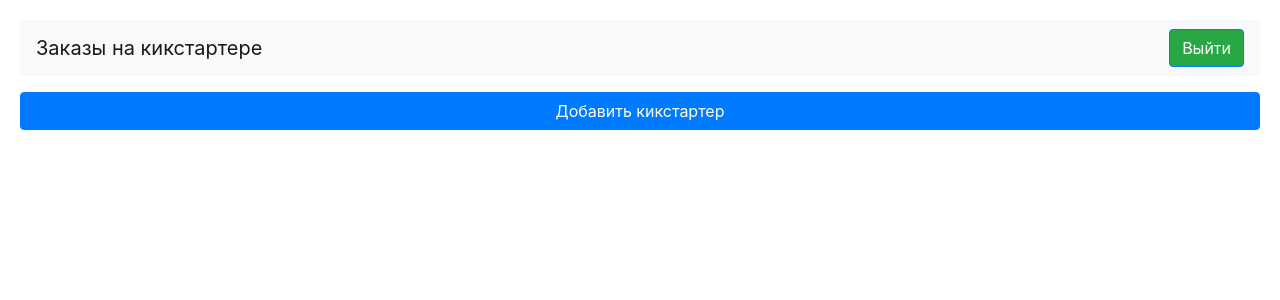
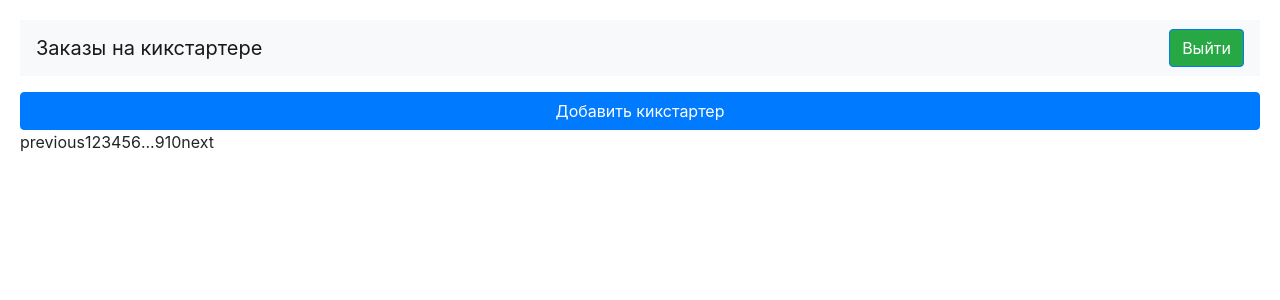
Before and after one commit to dzencot/boardgame-kickstarters-web, a React (Create React App) app: page /foundedKickstarters in a window 1280 px wide. Shown: the top 300 px of the page. Built offline with nearby package versions, Linux system fonts and the light colour scheme; sample sign-in values are in the browser's storage.

Commit message:
add pagination

```diff
--- a/package.json
+++ b/package.json
@@ -31,6 +31,7 @@
     "react-bootstrap": "^1.6.0",
     "react-dom": "^17.0.2",
     "react-i18next": "^11.8.15",
+    "react-paginate": "^7.1.3",
     "react-redux": "^7.2.4",
     "react-router-dom": "^5.2.0",
     "react-scripts": "4.0.3",
--- a/src/components/FoundedKickstartersPage.jsx
+++ b/src/components/FoundedKickstartersPage.jsx
@@ -1,7 +1,8 @@
 // @ts-check
 
 import React, { useEffect, useState } from 'react';
-import { Button, Image, ListGroup, Form } from 'react-bootstrap';
+import { Button, Image, ListGroup, Form, Pagination } from 'react-bootstrap';
+import ReactPaginate from 'react-paginate';
 import { useSelector, useDispatch } from 'react-redux';
 import { useTranslation } from 'react-i18next';
 import { useHistory } from 'react-router-dom';
@@ -43,7 +44,7 @@ const FoundedKickstarter = (props) => {
 const FoundedKickstartersPage = () => {
   const { t } = useTranslation();
   const dispatch = useDispatch();
-  const foundedKickstarters = useSelector((state) => state.foundedKickstartersInfo.foundedKickstarters); // eslint-disable-line
+  const { foundedKickstarters, currentPage } = useSelector((state) => state.foundedKickstartersInfo); // eslint-disable-line
   const history = useHistory();
 
   log('foundedKickstarters', foundedKickstarters);
@@ -65,9 +66,29 @@ const FoundedKickstartersPage = () => {
     history.replace({ pathname: `${routes.mainPage()}` });
   };
 
+  const pageCount = 10;
+
+  const handlePageClick = (event) => {
+    dispatch(actions.selectPage({ page: event.selected }));
+    log('handleClick', event);
+  };
+
   return (
     <>
       <Button onClick={addKickstarters}>{t('mainPage.addKickstarter')}</Button>
+      <ReactPaginate
+        previousLabel="previous"
+        nextLabel="next"
+        breakLabel="..."
+        breakClassName="break-me"
+        pageCount={pageCount}
+        marginPagesDisplayed={2}
+        pageRangeDisplayed={5}
+        initialPage={currentPage}
+        onPageChange={handlePageClick}
+        containerClassName="pagination"
+        activeClassName="active"
+      />
       <ListGroup variant="flush">
         {foundedKickstarters.map((kick) => (
           <FoundedKickstarter
--- a/src/slices/foundedKickstartersInfo.js
+++ b/src/slices/foundedKickstartersInfo.js
@@ -7,6 +7,7 @@ const slice = createSlice({
   name: 'foundedKickstartersInfo',
   initialState: {
     foundedKickstarters: [],
+    currentPage: 1,
   },
   reducers: {
     setFoundedKickstarters: (state, { payload }) => {
@@ -26,6 +27,10 @@ const slice = createSlice({
         kickstarter.selected = !kickstarter.selected;
       }
     },
+    selectPage: (state, { payload }) => {
+      const { page } = payload;
+      state.currentPage = page;
+    },
   },
 });
 
```
Also changed, not shown: 1 other file (tests, documents, lock files or other folders).
